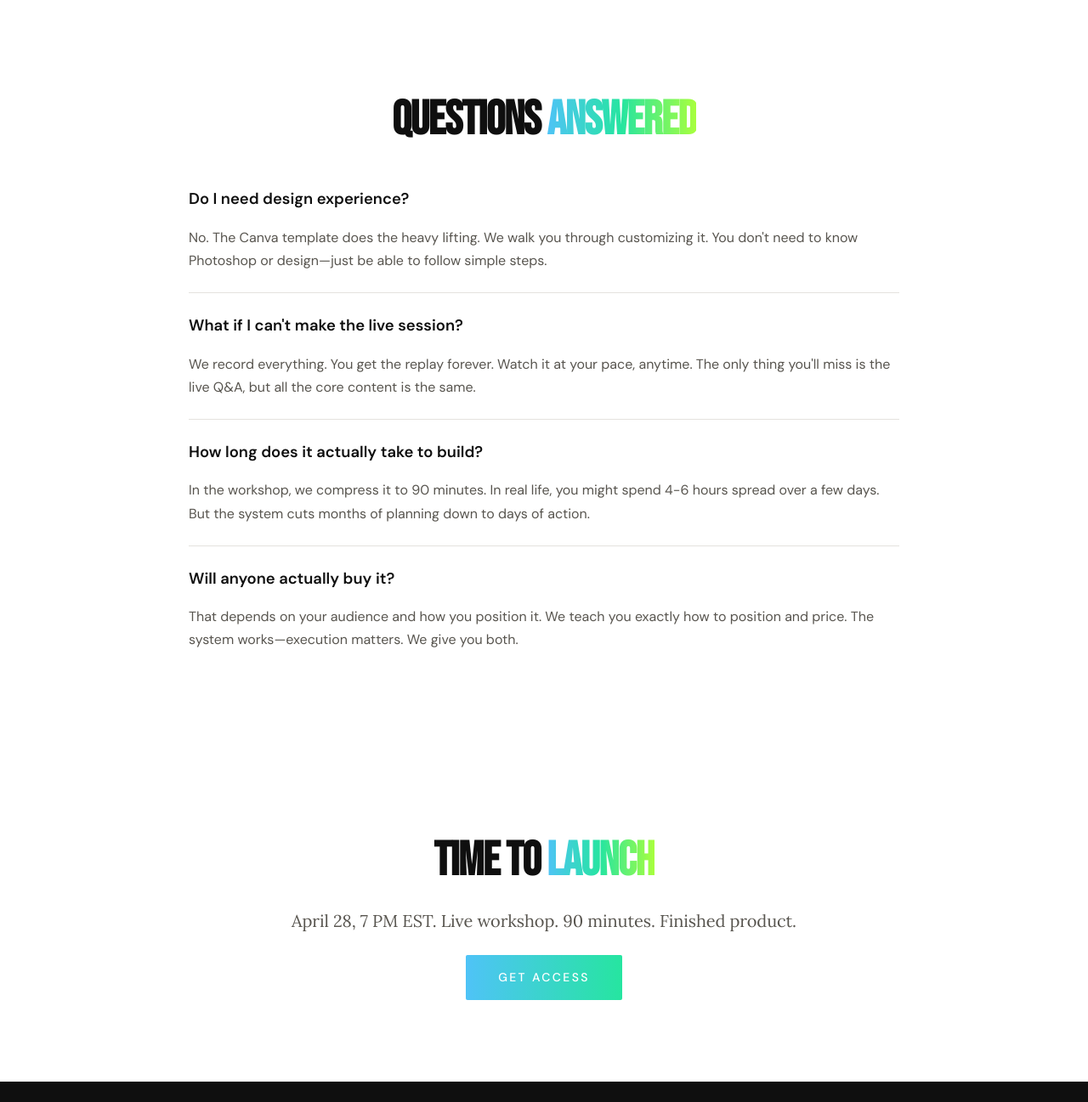
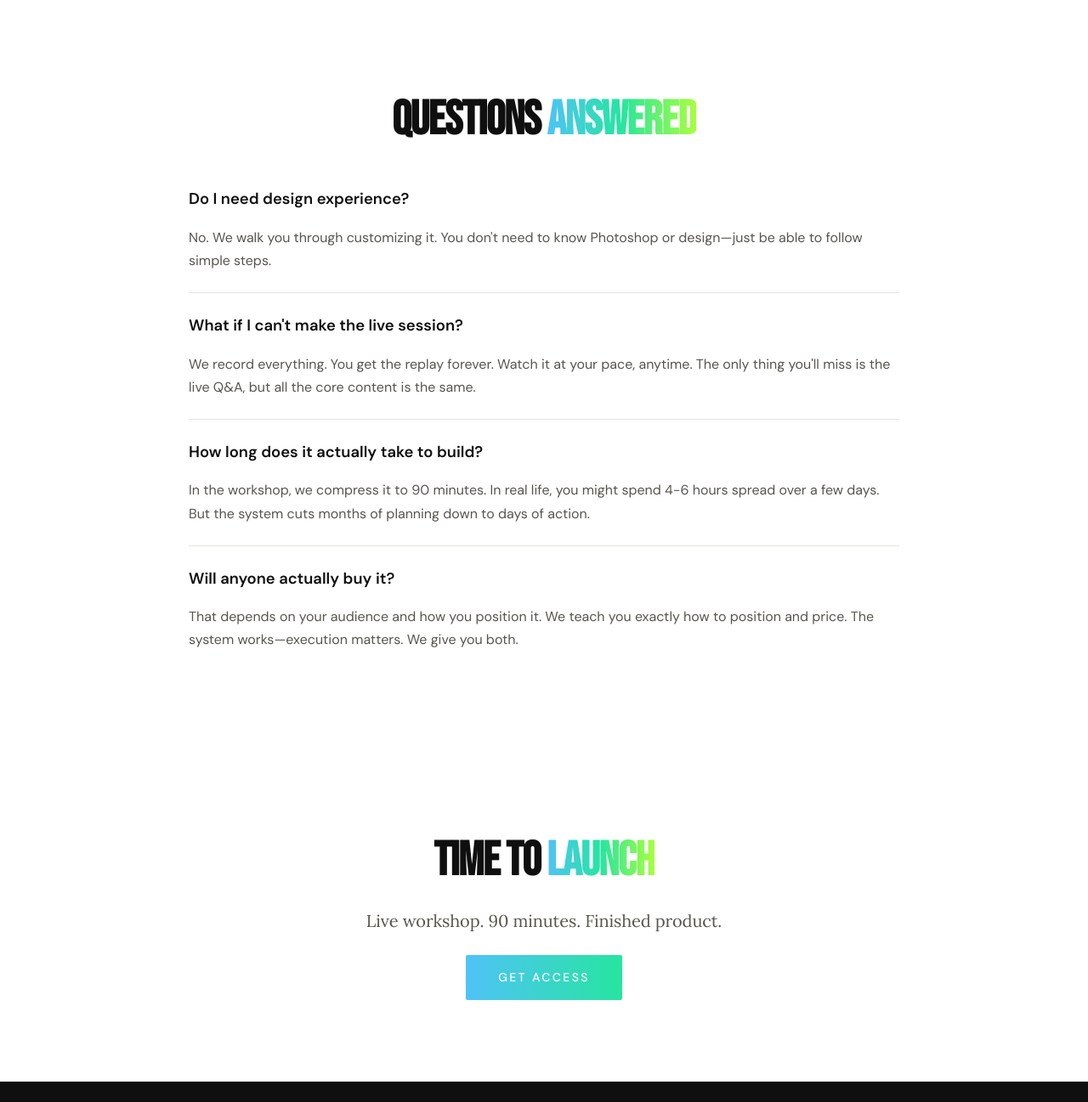
Before and after one commit to divineexp/live, a plain HTML site: page index.html in a window 1280 px wide. Shown: the part 3756-5053 px from the top of the page at 85% size. Drawn offline with Linux system fonts and the light colour scheme; files whose address does not match are found by name.

Commit message:
Update index.html

```diff
--- a/index.html
+++ b/index.html
@@ -620,7 +620,7 @@
             <div class="faq">
                 <div class="faq-item">
                     <div class="faq-question">Do I need design experience?</div>
-                    <div class="faq-answer">No. The Canva template does the heavy lifting. We walk you through customizing it. You don't need to know Photoshop or design—just be able to follow simple steps.</div>
+                    <div class="faq-answer">No. We walk you through customizing it. You don't need to know Photoshop or design—just be able to follow simple steps.</div>
                 </div>
 
                 <div class="faq-item">
@@ -645,7 +645,7 @@
     <section>
         <div class="container text-center">
             <h2>Time to <span>Launch</span></h2>
-            <p class="subtitle">April 28, 7 PM EST. Live workshop. 90 minutes. Finished product.</p>
+            <p class="subtitle">Live workshop. 90 minutes. Finished product.</p>
             <a href="https://the-divine-exp.beehiiv.com/subscribe" class="btn-p">Get Access</a>
         </div>
     </section>
```
